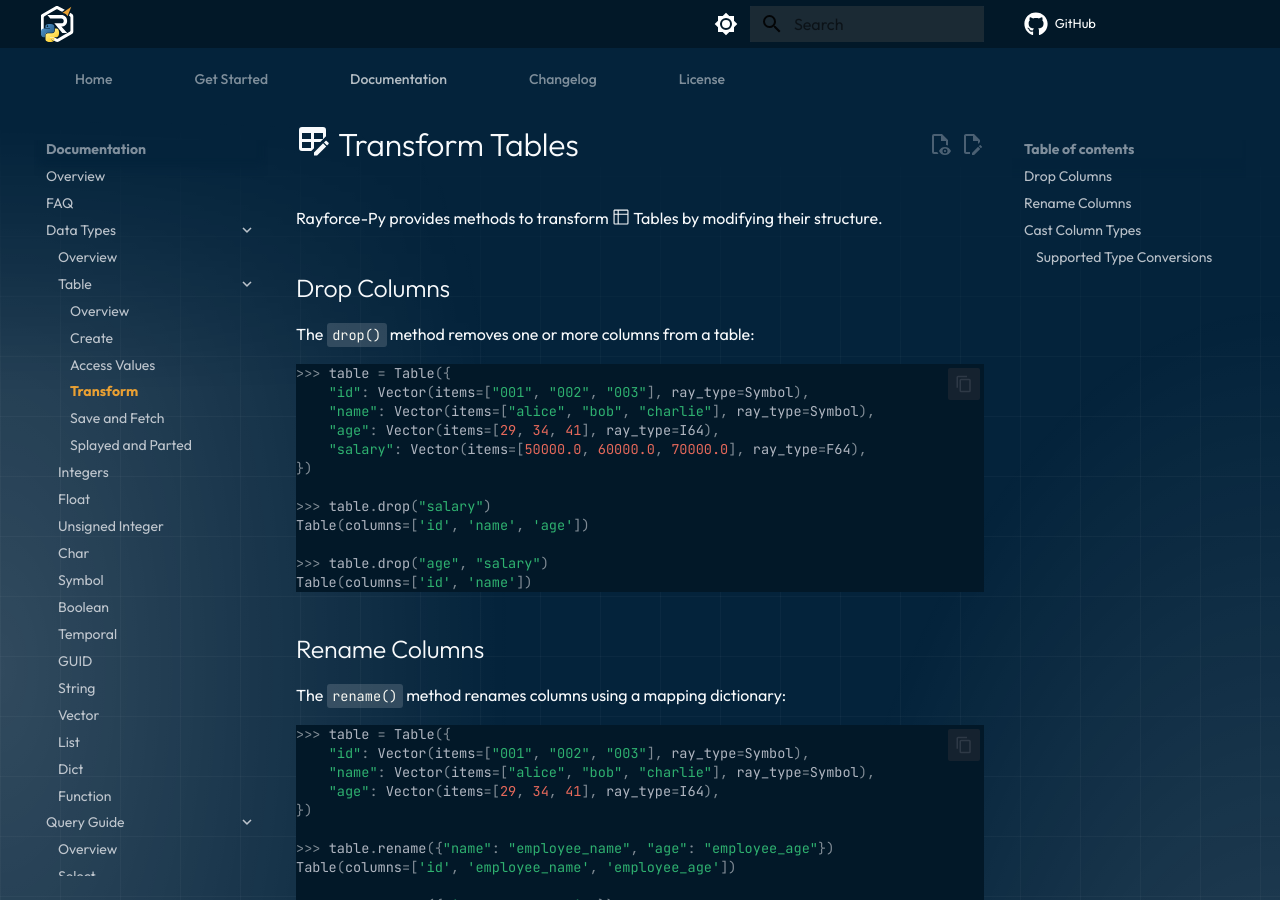
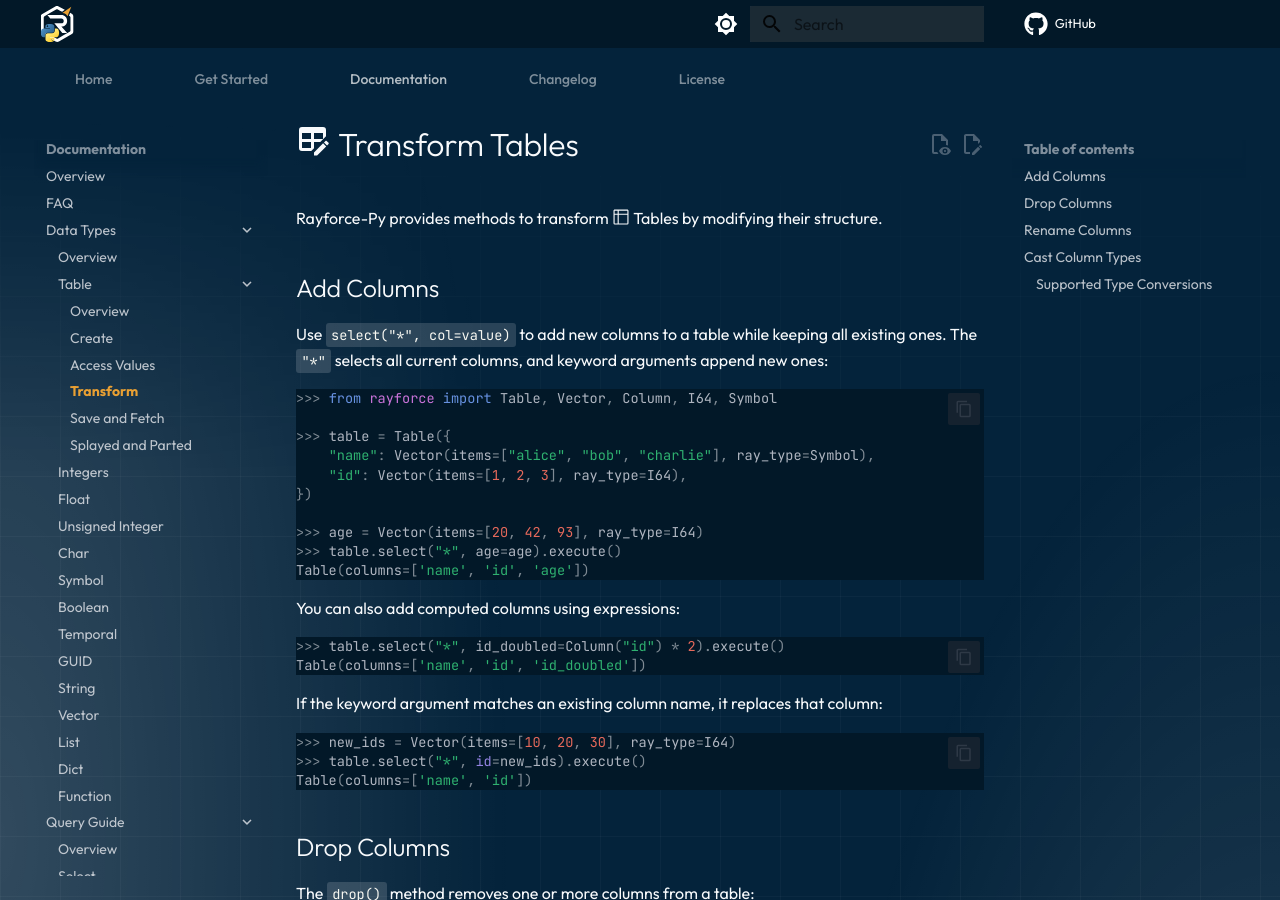
Before and after one commit to RayforceDB/rayforce-py, an MkDocs documentation site: the page built from docs/docs/content/documentation/data-types/table/transform.md, in a window 1280 px wide and 900 px high. Built offline with MkDocs 1.6.1 and Material for MkDocs 9.7.7, drawn with Linux system fonts in a browser that asks for light colours; comment, search, counter and statistics services are not loaded; a style sheet for code colours, icons or effects is not loaded.

Commit message:
feat(table) - Allow to add columns to star expression during select

````diff
--- a/docs/docs/content/documentation/data-types/table/transform.md
+++ b/docs/docs/content/documentation/data-types/table/transform.md
@@ -1,6 +1,38 @@
 # :material-table-edit: Transform Tables
 
 Rayforce-Py provides methods to transform [:octicons-table-24: Tables](overview.md) by modifying their structure.
+
+## Add Columns
+
+Use `select("*", col=value)` to add new columns to a table while keeping all existing ones. The `"*"` selects all current columns, and keyword arguments append new ones:
+
+```python
+>>> from rayforce import Table, Vector, Column, I64, Symbol
+
+>>> table = Table({
+    "name": Vector(items=["alice", "bob", "charlie"], ray_type=Symbol),
+    "id": Vector(items=[1, 2, 3], ray_type=I64),
+})
+
+>>> age = Vector(items=[20, 42, 93], ray_type=I64)
+>>> table.select("*", age=age).execute()
+Table(columns=['name', 'id', 'age'])
+```
+
+You can also add computed columns using expressions:
+
+```python
+>>> table.select("*", id_doubled=Column("id") * 2).execute()
+Table(columns=['name', 'id', 'id_doubled'])
+```
+
+If the keyword argument matches an existing column name, it replaces that column:
+
+```python
+>>> new_ids = Vector(items=[10, 20, 30], ray_type=I64)
+>>> table.select("*", id=new_ids).execute()
+Table(columns=['name', 'id'])
+```
 
 ## Drop Columns
 
````
Also changed, not shown: 2 other files.
